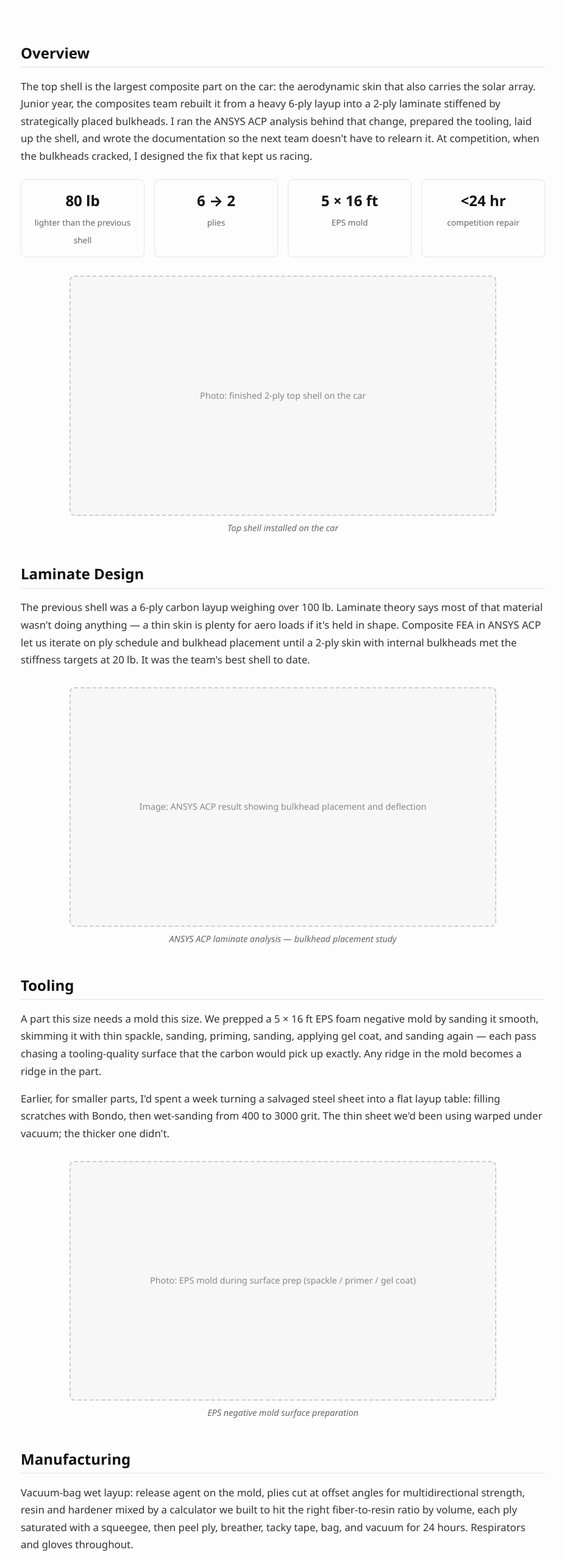
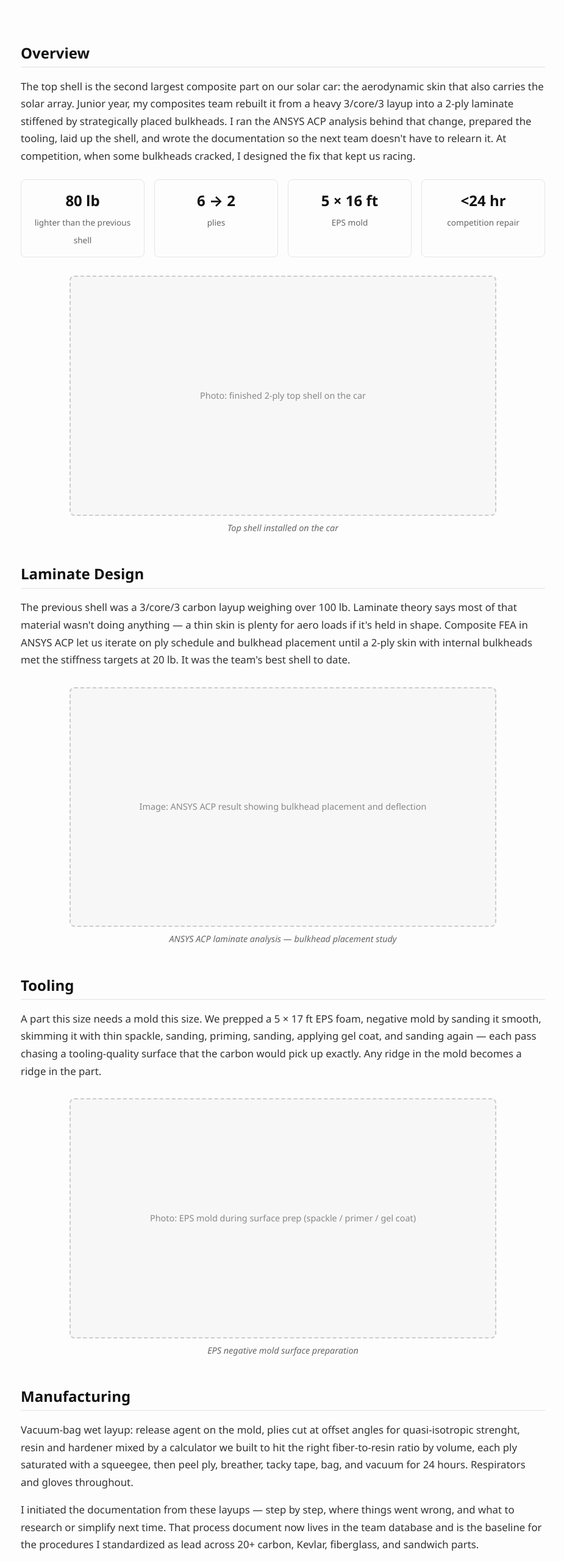
Before and after one commit to The-Javi/The-Javi.github.io, a plain HTML site: page top-shell.html in a window 1280 px wide. Shown: the part 220-2780 px from the top of the page at 61% size, without its empty margins (176-1101 px from the left). Drawn offline with Linux system fonts and the light colour scheme.

Commit message:
Update top-shell.html

```diff
--- a/top-shell.html
+++ b/top-shell.html
@@ -19,11 +19,11 @@
 
   <h2>Overview</h2>
   <p>
-    The top shell is the largest composite part on the car: the aerodynamic skin that also carries
-    the solar array. Junior year, the composites team rebuilt it from a heavy 6-ply layup into a 2-ply
+    The top shell is the second largest composite part on our solar car: the aerodynamic skin that also carries
+    the solar array. Junior year, my composites team rebuilt it from a heavy 3/core/3 layup into a 2-ply
     laminate stiffened by strategically placed bulkheads. I ran the ANSYS ACP analysis behind that
     change, prepared the tooling, laid up the shell, and wrote the documentation so the next team
-    doesn't have to relearn it. At competition, when the bulkheads cracked, I designed the fix that
+    doesn't have to relearn it. At competition, when some bulkheads cracked, I designed the fix that
     kept us racing.
   </p>
 
@@ -41,7 +41,7 @@
 
   <h2>Laminate Design</h2>
   <p>
-    The previous shell was a 6-ply carbon layup weighing over 100 lb. Laminate theory says most of
+    The previous shell was a 3/core/3 carbon layup weighing over 100 lb. Laminate theory says most of
     that material wasn't doing anything — a thin skin is plenty for aero loads if it's held in shape.
     Composite FEA in ANSYS ACP let us iterate on ply schedule and bulkhead placement until a 2-ply
     skin with internal bulkheads met the stiffness targets at 20 lb. It was the team's best shell
@@ -55,15 +55,10 @@
 
   <h2>Tooling</h2>
   <p>
-    A part this size needs a mold this size. We prepped a 5 × 16 ft EPS foam negative mold by
+    A part this size needs a mold this size. We prepped a 5 × 17 ft EPS foam, negative mold by
     sanding it smooth, skimming it with thin spackle, sanding, priming, sanding, applying gel coat,
     and sanding again — each pass chasing a tooling-quality surface that the carbon would pick up
     exactly. Any ridge in the mold becomes a ridge in the part.
-  </p>
-  <p>
-    Earlier, for smaller parts, I'd spent a week turning a salvaged steel sheet into a flat layup
-    table: filling scratches with Bondo, then wet-sanding from 400 to 3000 grit. The thin sheet we'd
-    been using warped under vacuum; the thicker one didn't.
   </p>
 
   <figure class="project-image">
@@ -73,8 +68,8 @@
 
   <h2>Manufacturing</h2>
   <p>
-    Vacuum-bag wet layup: release agent on the mold, plies cut at offset angles for multidirectional
-    strength, resin and hardener mixed by a calculator we built to hit the right fiber-to-resin ratio
+    Vacuum-bag wet layup: release agent on the mold, plies cut at offset angles for quasi-isotropic strenght,
+    resin and hardener mixed by a calculator we built to hit the right fiber-to-resin ratio
     by volume, each ply saturated with a squeegee, then peel ply, breather, tacky tape, bag, and
     vacuum for 24 hours. Respirators and gloves throughout.
   </p>
@@ -97,9 +92,9 @@
   </p>
   <p>
     Laying up replacement bulkheads was impossible in the time — composite cure alone would blow
-    the window. Steel braces would hold but add too much weight. The solution was <em>sheet-metal
-    doublers</em>: thin metal plates bonded across each crack with high-performance structural
-    epoxy, so load bypasses the split through the doubler. I also added pre-emptive doublers at
+    the window. Long metal braces would hold but add too much weight. The solution was <em>sheet-metal
+    bandaids</em>: thin metal plates bonded across each crack with high-performance structural
+    epoxy, so load bypasses the split through the steel. I also added pre-emptive bandaids at
     the ribs showing early fatigue, since they'd been compensating for the broken ones. The shell
     held for the rest of competition.
   </p>
@@ -122,7 +117,7 @@
     that actually meets the shell is a 3D print in ASA at 3% hexagonal infill — strong in
     compression, fine in heat, and a fraction of the weight and lead time of machining a 3D curve
     into composite. It has survived 100+ exits and jumps, including the heaviest drivers, with no
-    repairs.
+    repairs needed.
   </p>
 
   <figure class="project-image">
@@ -132,7 +127,7 @@
 
   <h2>Key Takeaways</h2>
   <ul>
-    <li>Stiffness comes from geometry, not thickness — the bulkheads did more than four plies of carbon</li>
+    <li>Stiffness comes from geometry, not bulk — the ribs did more than four plies of carbon</li>
     <li>Tooling surface quality is the ceiling on part quality; budget as much time for the mold as for the part</li>
     <li>Document the layup while it's fresh, including what went wrong</li>
     <li>Under time pressure, reroute the load instead of rebuilding the structure</li>
```
